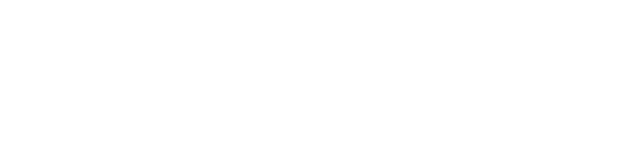
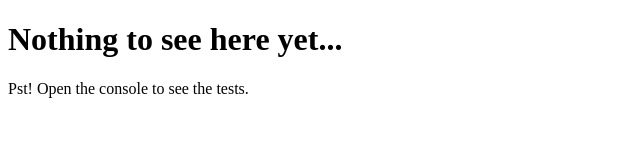
Before and after one commit to leeallen737/validationChallenge, a plain HTML site: page index.html in a window 1280 px wide. Shown: the whole page, without its empty margins (0-640 px from the left). Drawn offline with Linux system fonts and the light colour scheme.

Commit message:
Add github instructions/challenge and html preview data

```diff
--- a/index.html
+++ b/index.html
@@ -13,5 +13,10 @@
 <!--        I have a pet                           -->
 <!--        Pet name                               -->
 <!--        I have read the terms and conditions   -->
+
+<h1>Nothing to see here yet...</h1>
+
+<p>Pst! Open the console to see the tests.</p>
+
 </body>
 </html>
```
Also changed, not shown: 1 other file.
